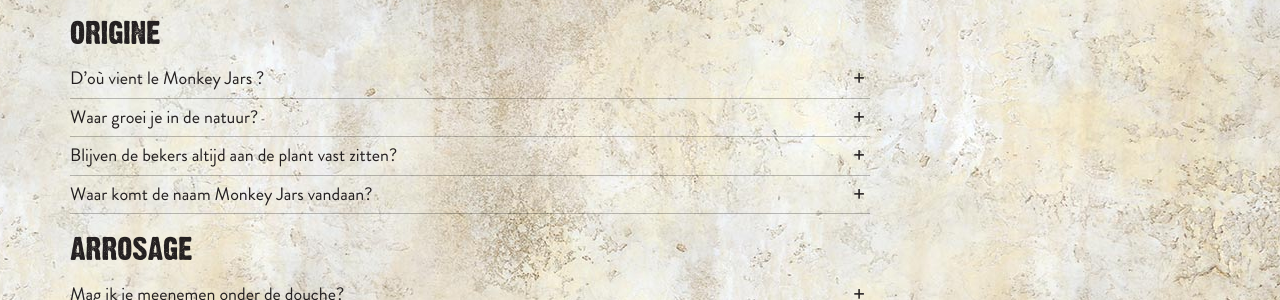
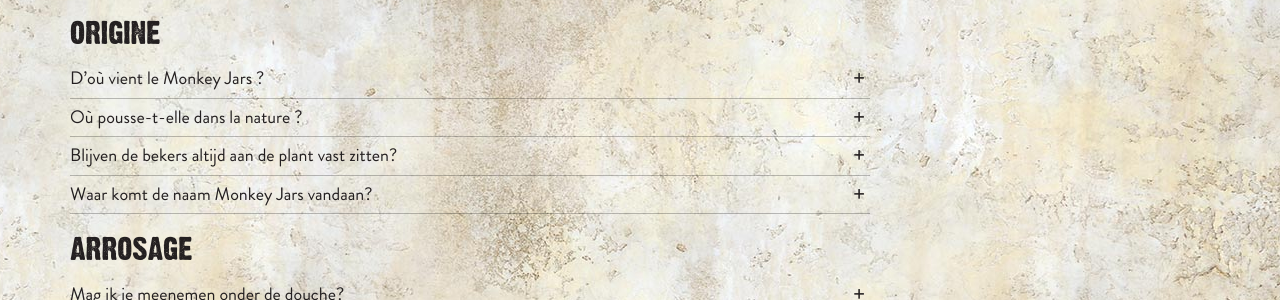
Before and after one commit to jhvanderschee/monkeyjars_fr, a Jekyll site: the page built from informations/index.md, in a window 1280 px wide and 900 px high. Shown: the part 288-588 px from the top of the window. Built offline with Jekyll 4.4.1, drawn with Linux system fonts in a browser that asks for light colours; some of the changed lines change nothing that is shown.

Commit message:
Updated 'informations/index.md' via CloudCannon

```diff
--- a/informations/index.md
+++ b/informations/index.md
@@ -7,13 +7,14 @@
       Cette plante est originaire des forêts tropicales de l’île de Bornéo et
       des environs. Les pluies y sont très abondantes ! C’est pourquoi elle aime
       les arrosages et une humidité élevée.
-  - title: Waar groei je in de natuur?
+  - title: Où pousse-t-elle dans la nature ?
     content: >-
-      In de natuur groei ik tussen de bomen in de jungle. Voor mij een ideale
-      plek, omdat mijn voedsel bestaat uit kleine vliegjes en insecten. Ik lok
-      ze met mijn nectar. Als de insecten op mijn bekerrand landen, glijden ze
-      makkelijk uit en vallen in mijn beker. Mijn bekers zijn gevuld met een
-      plakkerige vloeistof vol verteringsenzymen.
+      Dans la nature, elle pousse entre les arbres de la jungle. C’est un
+      endroit idéal, car sa nourriture se compose de petites mouches et
+      d’insectes. Elle les attire avec son nectar. Lorsque les insectes se
+      posent sur le bord de ses fleurs (qui ressemblent à des urnes), ils
+      glissent et tombent au fond de la fleur. Ses fleurs sont remplies d’un
+      liquide collant et riche en enzymes digestifs.
   - title: Blijven de bekers altijd aan de plant vast zitten?
     content: >-
       Mijn bekers kunnen soms wel jaren blijven zitten. Dit hangt vooral af van
```
